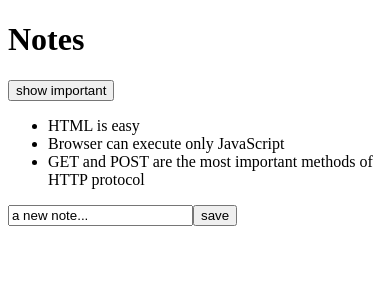
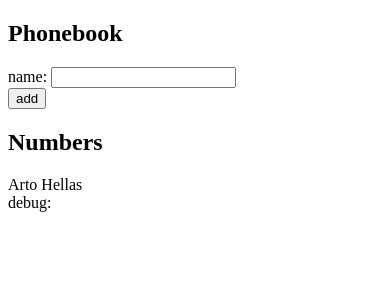
Before and after one commit to Arufiand/belajar-FullStack-JS, a React (Vite) app in the folder part1/: page / in a window 390 px wide. Shown: the top 300 px of the page. Built offline with nearby package versions, Linux system fonts and the light colour scheme.

Commit message:
feat: add Excercise2 component for managing a phonebook with name input

```diff
--- /dev/null
+++ b/part1/src/Excercise2.jsx
@@ -0,0 +1,45 @@
+import { useState } from 'react'
+
+const App = () => {
+    const [persons, setPersons] = useState([
+        { name: 'Arto Hellas' }
+    ])
+    const [newName, setNewName] = useState('')
+
+    const handleNameChange = (event) => {
+        console.log(event.target.value)
+        setNewName(event.target.value)
+    }
+    const addName = (event) => {
+        event.preventDefault()
+        console.log('button clicked', event.target)
+        const nameObject = {
+            name: newName
+        }
+        setPersons(persons.concat(nameObject))
+        setNewName('')
+        // Add the new name to the persons array
+    }
+
+    return (
+        <div>
+            <h2>Phonebook</h2>
+            <form onSubmit={addName}>
+                <div>
+                    name: <input onChange={handleNameChange}  />
+                </div>
+                <div>
+                    <button type="submit">add</button>
+                </div>
+            </form>
+            <h2>Numbers</h2>
+            {persons.map(person =>
+            <div key={person.name}>{person.name}</div>
+            )}
+
+            <div>debug: {newName}</div>
+        </div>
+    )
+}
+
+export default App
--- a/part1/src/main.jsx
+++ b/part1/src/main.jsx
@@ -1,5 +1,7 @@
 import ReactDOM from 'react-dom/client'
 import App from './App2.jsx'
+import Excercise2 from "./Excercise2.jsx";
+import {StrictMode} from "react";
 
 const notes = [
     {
@@ -20,5 +22,9 @@ const notes = [
 ]
 
 ReactDOM.createRoot(document.getElementById('root')).render(
-    <App notes={notes} />
+    // <App notes={notes} />
+    <StrictMode>
+
+    <Excercise2 />
+    </StrictMode>
 )
```
